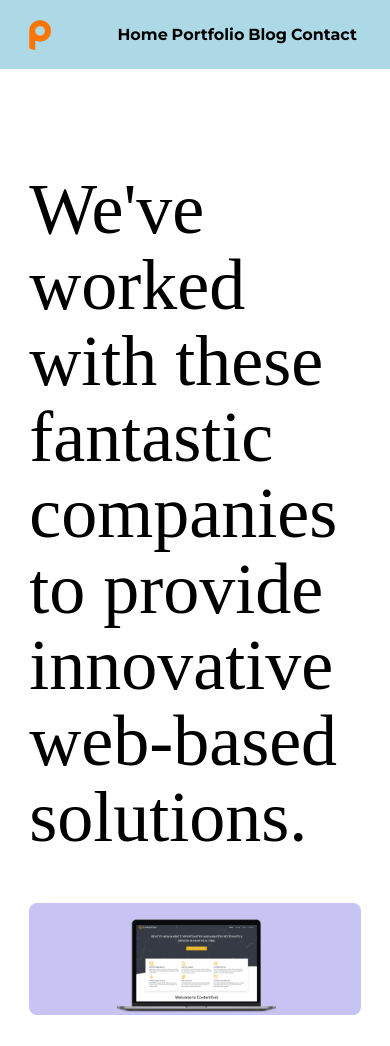
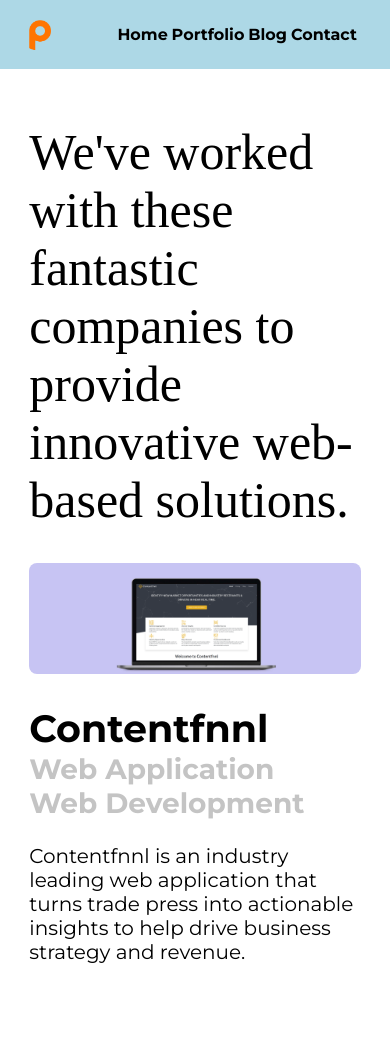
Before and after one commit to Polax-Digital/polax-jekyll, a Jekyll site: the page built from portfolio.md, in a window 390 px wide. Shown: the top 1046 px of the page. Built offline with Jekyll 4.4.1, drawn with Linux system fonts in a browser that asks for light colours; nearby versions of some CDN libraries; some web fonts are replaced; grey boxes are pictures that could not be loaded.

Commit message:
Mobile layout

```diff
--- a/assets/css/main.css
+++ b/assets/css/main.css
@@ -321,3 +321,35 @@
         margin-right: auto;
     }
 }
+
+@media (max-width: 768px) {
+    #pf-title {
+        font-size: 30px;
+    }
+}
+
+@media (max-width: 920px) {
+    .pf-subtitle {
+        font-size: 38px;
+        line-height: normal;
+    }
+    .pf-type {
+        font-size: 28px;
+        line-height: normal;
+        margin: 0;
+    }
+    .pf-text {
+        font-size: 20px;
+    }
+}
+
+@media (max-width: 1200px) {
+    #pf-title {
+        margin-top: 0;
+        font-size: 50px;
+        line-height: normal;
+    }
+    .pf-wrapper {
+        margin-bottom: 4rem;
+    }
+}
```
